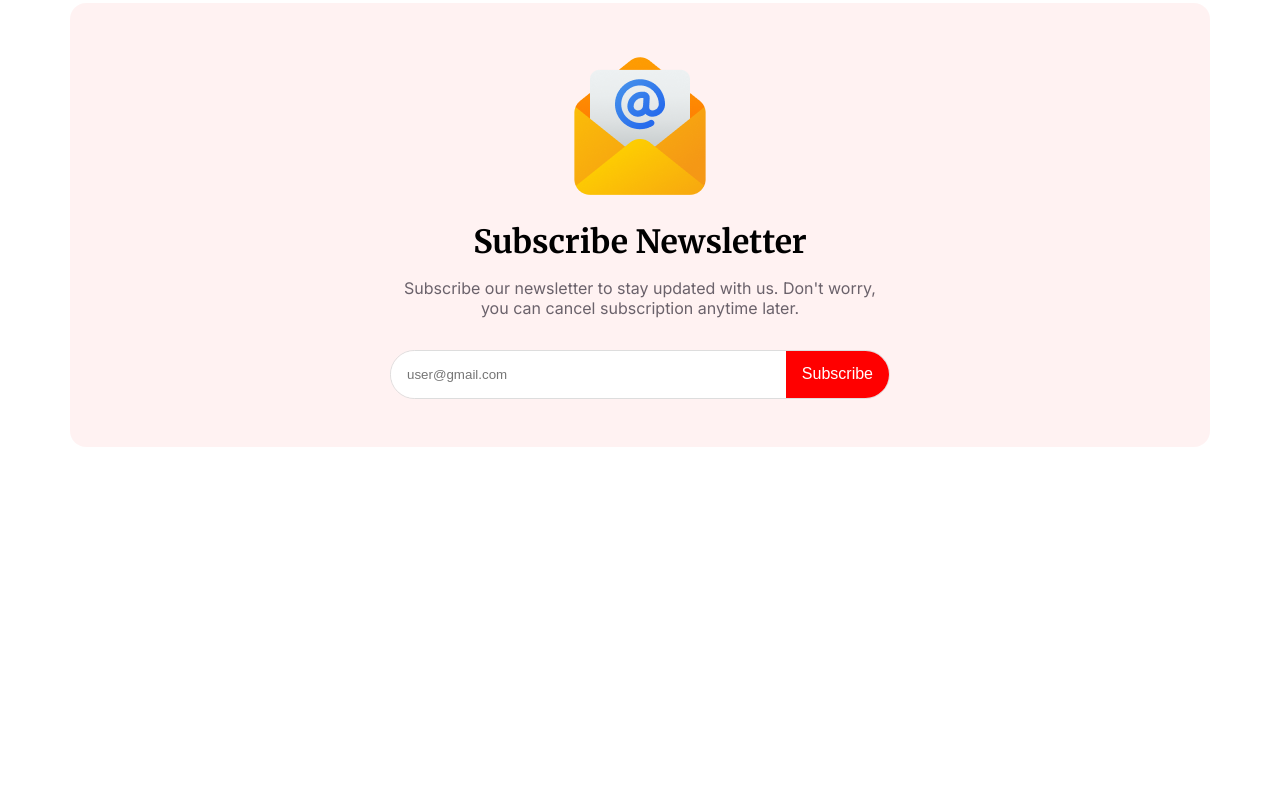
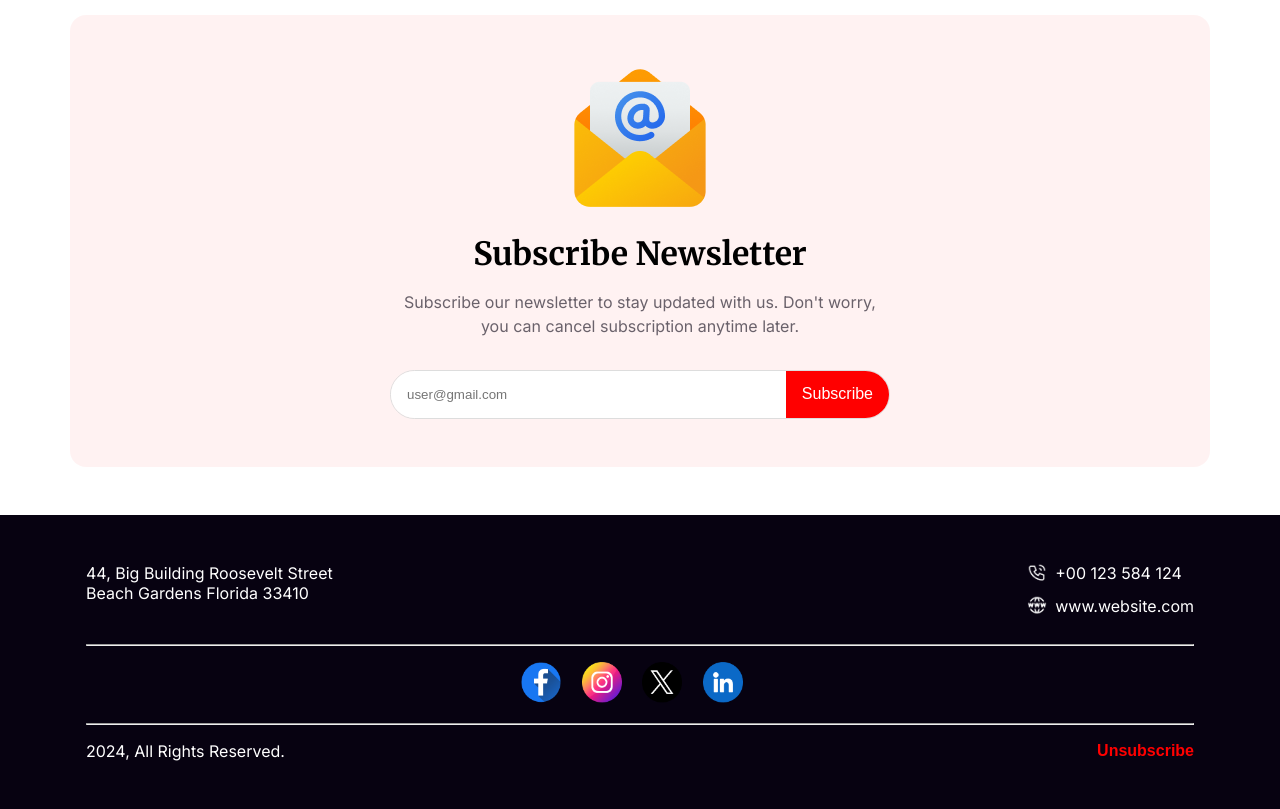
Before and after one commit to rahatfaruk/pha-new-year, a plain HTML site: page index.html in a window 1280 px wide. Shown: the part 2963-3772 px from the top of the page. Before the commit the page ends 3426 px from the top, so only its background shows below. Drawn offline with Linux system fonts and the light colour scheme.

Commit message:
footer added; primary task done

```diff
--- a/index.html
+++ b/index.html
@@ -83,5 +83,37 @@
       </div>
     </section>
   </main>
+
+  <footer>
+    <div class="container">
+      <div class="contact-info">
+        <p>44, Big Building Roosevelt Street <br> Beach Gardens Florida 33410</p>
+        <div class="contact-list">
+          <p>
+            <img src="./images/call.png" alt="">
+            <span>+00 123 584 124</span>
+          </p>
+          <p>
+            <img src="./images/www.png" alt="">
+            <a href="#">www.website.com</a>
+          </p>
+        </div>
+      </div>
+      <hr>
+
+      <div class="social-links">
+        <a href="#"><img src="./images/facebook.png" alt=""></a>
+        <a href="#"><img src="./images/instagram.png" alt=""></a>
+        <a href="#"><img src="./images/twitter.png" alt=""></a>
+        <a href="#"><img src="./images/linkedin.png" alt=""></a>
+      </div>
+      <hr>
+
+      <div class="unsub">
+        <p>2024, All Rights Reserved.</p>
+        <button>Unsubscribe</button>
+      </div>
+    </div>
+  </footer>
 </body>
 </html>
--- a/style.css
+++ b/style.css
@@ -16,9 +16,13 @@ h1, h2, h3, h4 {
 }
 button { cursor: pointer; }
 image { max-width: 100%; }
+a:hover {opacity: .75;}
 
 /* ## shared styles */
-.p-dark { color: rgba(7, 2, 17, 0.60); }
+.p-dark {
+  color: rgba(7, 2, 17, 0.60);
+  line-height: 1.5;
+}
 .p-light {
   line-height: 1.5;
   color: rgba(255, 255, 255, 0.80);;
@@ -143,7 +147,6 @@ image { max-width: 100%; }
 .newsletter-sect {
   margin: 1rem;
 }
-
 .newsletter-sect .container {
   background: rgba(255, 0, 0, 0.05);
   border-radius: 1rem;
@@ -157,7 +160,6 @@ image { max-width: 100%; }
 .newsletter-sect .content > * {
   margin-bottom: 1rem;
 }
-
 .newsletter-sect form {
   border: 1px solid #ddd;
   display: flex;
@@ -177,3 +179,54 @@ image { max-width: 100%; }
   border-top-right-radius: inherit;
   border-bottom-right-radius: inherit;
 }
+
+footer {
+  background: #070211;
+  color: white;
+  margin-top: 3rem;
+  padding: 3rem 0;
+}
+footer .contact-info {
+  display: flex;
+  justify-content: space-between;
+}
+
+footer .contact-info .contact-list p {
+  display: flex;
+  align-items: center;
+  gap: .5rem;
+  margin-bottom: .75rem;
+}
+footer .contact-info .contact-list img {
+  width: 20px;
+}
+footer .contact-info  .contact-list a {
+  color: white;
+  text-decoration: none;
+}
+footer hr {
+  margin: 1rem 0;
+}
+footer .social-links {
+  text-align: center;
+}
+footer .social-links a {
+  display: inline-block;
+  width: 40px;
+  margin-right: 1rem;
+}
+footer .social-links img {width: 100%;}
+footer .unsub {
+  display: flex;
+  align-items: center;
+  justify-content: space-between;
+}
+footer .unsub button {
+  color: var(--clr-primary);
+  border: none;
+  outline: none;
+  background: none;
+  font-weight: bold;
+  font-size: 1rem;
+}
+footer .unsub button:hover {opacity: .75;}
```
